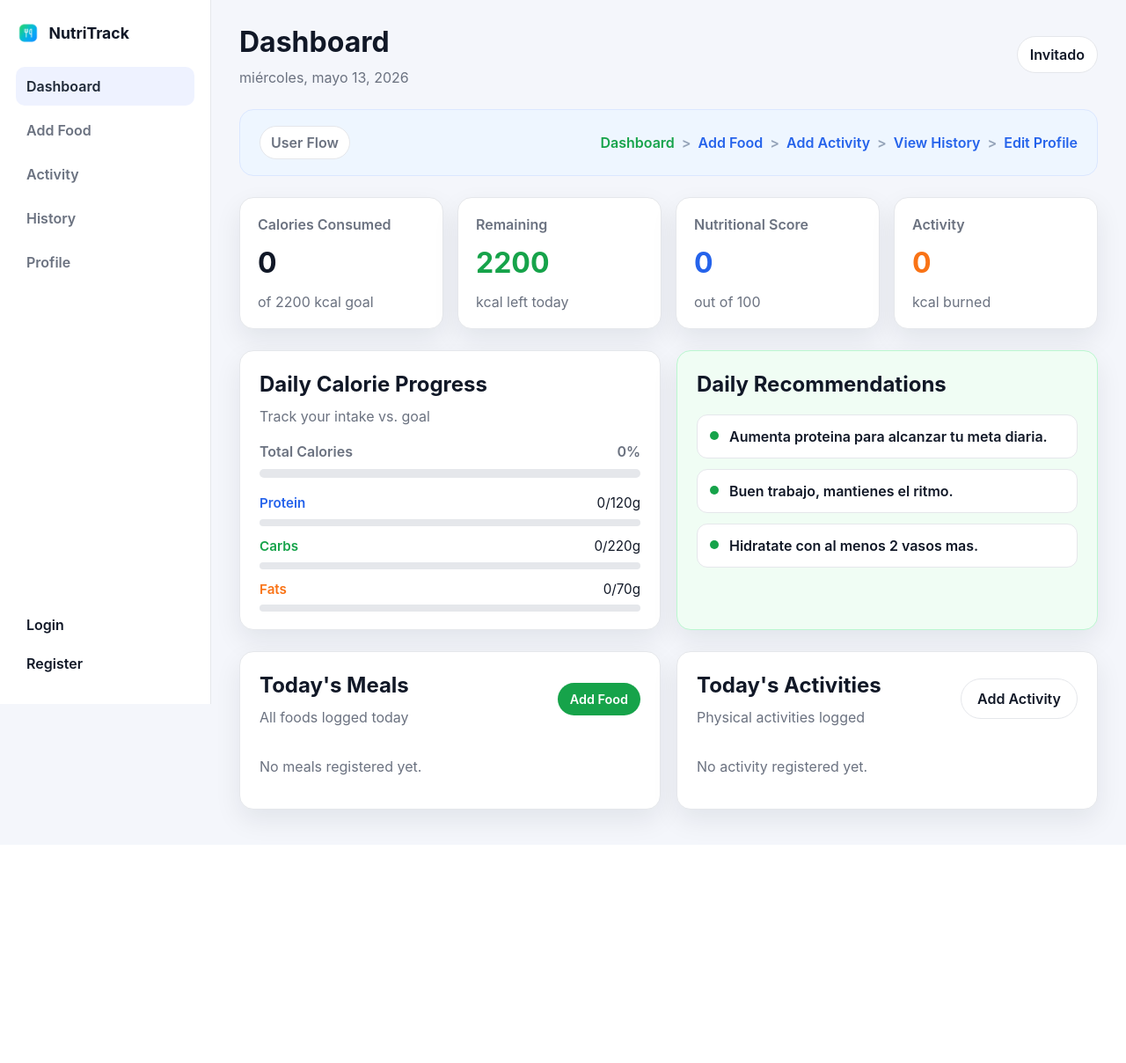
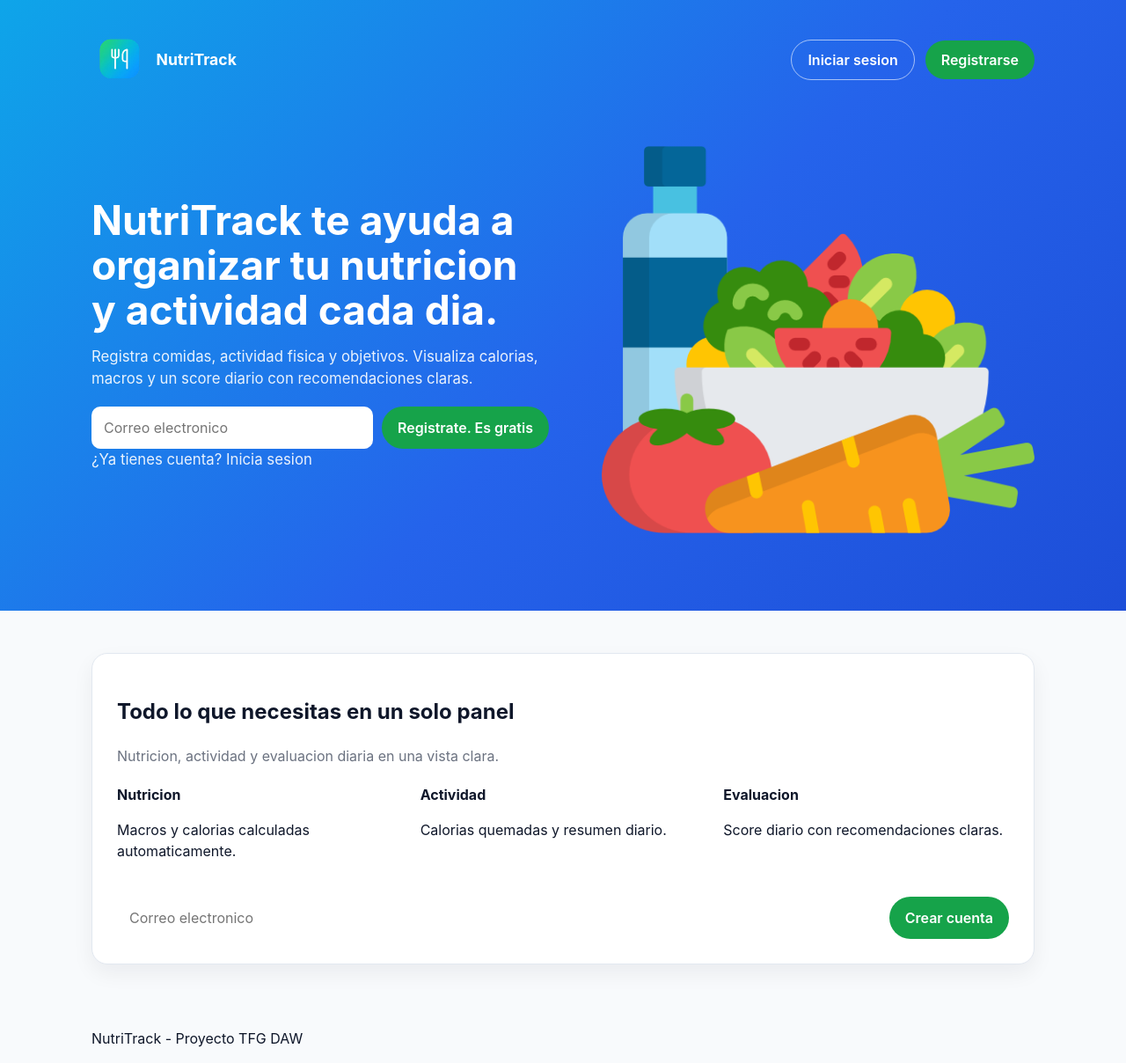
Before and after one commit to amahcan562-ies/Proyecto, a Django app: page / in a window 1280 px wide. Shown: the whole page at 88% size. Before the commit the page ends 951 px from the top, so only its background shows below. Run offline with Django 5.2, Linux system fonts and the light colour scheme.

Commit message:
feature: landing page de inicio

```diff
--- a/core/tests.py
+++ b/core/tests.py
@@ -6,7 +6,7 @@ class FrontendPagesTests(TestCase):
     def test_home_page_loads(self):
         response = self.client.get(reverse("core:home"))
         self.assertEqual(response.status_code, 200)
-        self.assertTemplateUsed(response, "core/dashboard.html")
+        self.assertTemplateUsed(response, "core/landing.html")
 
     def test_help_page_loads(self):
         response = self.client.get(reverse("core:help"))
--- a/core/urls.py
+++ b/core/urls.py
@@ -6,13 +6,14 @@ from .views import (
     DashboardView,
     HelpView,
     HistoryView,
+    LandingView,
     ProfileView,
 )
 
 app_name = "core"
 
 urlpatterns = [
-    path("", DashboardView.as_view(), name="home"),
+    path("", LandingView.as_view(), name="home"),
     path("dashboard/", DashboardView.as_view(), name="dashboard"),
     path("add-food/", AddFoodView.as_view(), name="add_food"),
     path("activity/", ActivityView.as_view(), name="activity"),
--- a/core/views.py
+++ b/core/views.py
@@ -308,3 +308,7 @@ class ProfileView(View):
 
 class HelpView(TemplateView):
     template_name = "core/help.html"
+
+
+class LandingView(TemplateView):
+    template_name = "core/landing.html"
--- a/static/css/base.css
+++ b/static/css/base.css
@@ -63,8 +63,8 @@ a {
 }
 
 .brand-logo {
-  width: 28px;
-  height: 28px;
+  width: 64px;
+  height: 64px;
   object-fit: contain;
 }
 
@@ -588,3 +588,138 @@ a {
     grid-template-columns: 1fr;
   }
 }
+
+/* Landing page */
+.landing {
+  background: #f8fafc;
+  color: #0f172a;
+}
+
+.landing-hero {
+  background: linear-gradient(135deg, #0ea5e9 0%, #2563eb 55%, #1d4ed8 100%);
+  color: #fff;
+  padding: 36px 0 56px;
+}
+
+.landing-container {
+  max-width: 1120px;
+  margin: 0 auto;
+  padding: 0 24px;
+}
+
+.landing-nav {
+  display: flex;
+  align-items: center;
+  justify-content: space-between;
+  gap: 16px;
+  margin-bottom: 40px;
+}
+
+.landing-nav .brand-text {
+  color: #fff;
+}
+
+.landing-nav .brand-logo {
+  width: 64px;
+  height: 64px;
+}
+
+.landing-actions {
+  display: flex;
+  gap: 12px;
+  align-items: center;
+}
+
+.landing-actions .button.ghost {
+  border-color: rgba(255, 255, 255, 0.6);
+  color: #fff;
+}
+
+.hero-grid.hero-trello {
+  display: grid;
+  grid-template-columns: 1.05fr 0.95fr;
+  gap: 36px;
+  align-items: center;
+}
+
+.hero-copy {
+  max-width: 520px;
+}
+
+.hero-copy h1 {
+  font-size: clamp(2.6rem, 3.6vw, 3.8rem);
+  line-height: 1.1;
+  margin: 0 0 16px;
+}
+
+.hero-copy p {
+  margin: 0 0 18px;
+  font-size: 1.05rem;
+  color: rgba(255, 255, 255, 0.9);
+}
+
+.hero-form {
+  display: grid;
+  grid-template-columns: minmax(0, 1fr) auto;
+  gap: 10px;
+  margin-top: 12px;
+}
+
+.hero-form input {
+  padding: 12px 14px;
+  border-radius: 10px;
+  border: none;
+  font: inherit;
+}
+
+.hero-small {
+  margin-top: 10px;
+  color: rgba(255, 255, 255, 0.9);
+}
+
+.hero-visual img {
+  width: 100%;
+  border-radius: 18px;
+  box-shadow: none;
+}
+
+.landing-main {
+  background: #f8fafc;
+  padding: 48px 0 56px;
+}
+
+.landing-simple {
+  background: #ffffff;
+  border: 1px solid #e2e8f0;
+  border-radius: 18px;
+  padding: 28px;
+  box-shadow: 0 10px 24px rgba(15, 23, 42, 0.06);
+}
+
+.simple-points {
+  display: grid;
+  grid-template-columns: repeat(3, minmax(0, 1fr));
+  gap: 20px;
+  margin: 20px 0 24px;
+}
+
+.simple-points h4 {
+  margin: 0 0 6px;
+}
+
+@media (max-width: 900px) {
+  .simple-points {
+    grid-template-columns: 1fr;
+  }
+}
+
+@media (max-width: 640px) {
+  .landing-nav {
+    flex-direction: column;
+    align-items: flex-start;
+  }
+
+  .hero-form {
+    grid-template-columns: 1fr;
+  }
+}
--- /dev/null
+++ b/templates/core/landing.html
@@ -0,0 +1,81 @@
+{% load static %}
+<!doctype html>
+<html lang="es">
+  <head>
+    <meta charset="utf-8">
+    <meta name="viewport" content="width=device-width, initial-scale=1">
+    <title>NutriTrack | Inicio</title>
+    <link rel="stylesheet" href="{% static 'css/base.css' %}">
+  </head>
+  <body class="landing">
+    <header class="landing-hero">
+      <div class="landing-container">
+        <nav class="landing-nav">
+          <a class="brand" href="{% url 'core:home' %}">
+            <img src="{% static 'img/Logo_NutriTrack.png' %}" alt="NutriTrack" class="brand-logo">
+            <span class="brand-text">NutriTrack</span>
+          </a>
+          <div class="landing-actions">
+            {% if request.user.is_authenticated %}
+              <a class="button ghost" href="{% url 'core:dashboard' %}">Ir al dashboard</a>
+            {% else %}
+              <a class="button ghost" href="{% url 'users:web_login' %}">Iniciar sesion</a>
+              <a class="button" href="{% url 'users:web_register' %}">Registrarse</a>
+            {% endif %}
+          </div>
+        </nav>
+
+        <section class="hero-grid hero-trello">
+          <div class="hero-copy">
+            <h1>NutriTrack te ayuda a organizar tu nutricion y actividad cada dia.</h1>
+            <p>
+              Registra comidas, actividad fisica y objetivos. Visualiza calorias,
+              macros y un score diario con recomendaciones claras.
+            </p>
+            <div class="hero-form">
+              <input type="email" placeholder="Correo electronico" aria-label="Correo electronico">
+              <a class="button" href="{% url 'users:web_register' %}">Registrate. Es gratis</a>
+            </div>
+            <p class="hero-small">¿Ya tienes cuenta? <a href="{% url 'users:web_login' %}">Inicia sesion</a></p>
+          </div>
+          <div class="hero-visual">
+            <img src="{% static 'img/landing-hero.png' %}" alt="Vista previa de NutriTrack">
+          </div>
+        </section>
+      </div>
+    </header>
+
+    <main class="landing-main">
+      <div class="landing-container">
+        <section class="landing-simple">
+          <h2>Todo lo que necesitas en un solo panel</h2>
+          <p class="muted">Nutricion, actividad y evaluacion diaria en una vista clara.</p>
+          <div class="simple-points">
+            <div>
+              <h4>Nutricion</h4>
+              <p>Macros y calorias calculadas automaticamente.</p>
+            </div>
+            <div>
+              <h4>Actividad</h4>
+              <p>Calorias quemadas y resumen diario.</p>
+            </div>
+            <div>
+              <h4>Evaluacion</h4>
+              <p>Score diario con recomendaciones claras.</p>
+            </div>
+          </div>
+          <div class="hero-form">
+            <input type="email" placeholder="Correo electronico" aria-label="Correo electronico">
+            <a class="button" href="{% url 'users:web_register' %}">Crear cuenta</a>
+          </div>
+        </section>
+      </div>
+    </main>
+
+    <footer class="landing-footer">
+      <div class="landing-container">
+        <p>NutriTrack - Proyecto TFG DAW</p>
+      </div>
+    </footer>
+  </body>
+</html>
```
Also changed, not shown: static/img/landing-hero.png (added).
